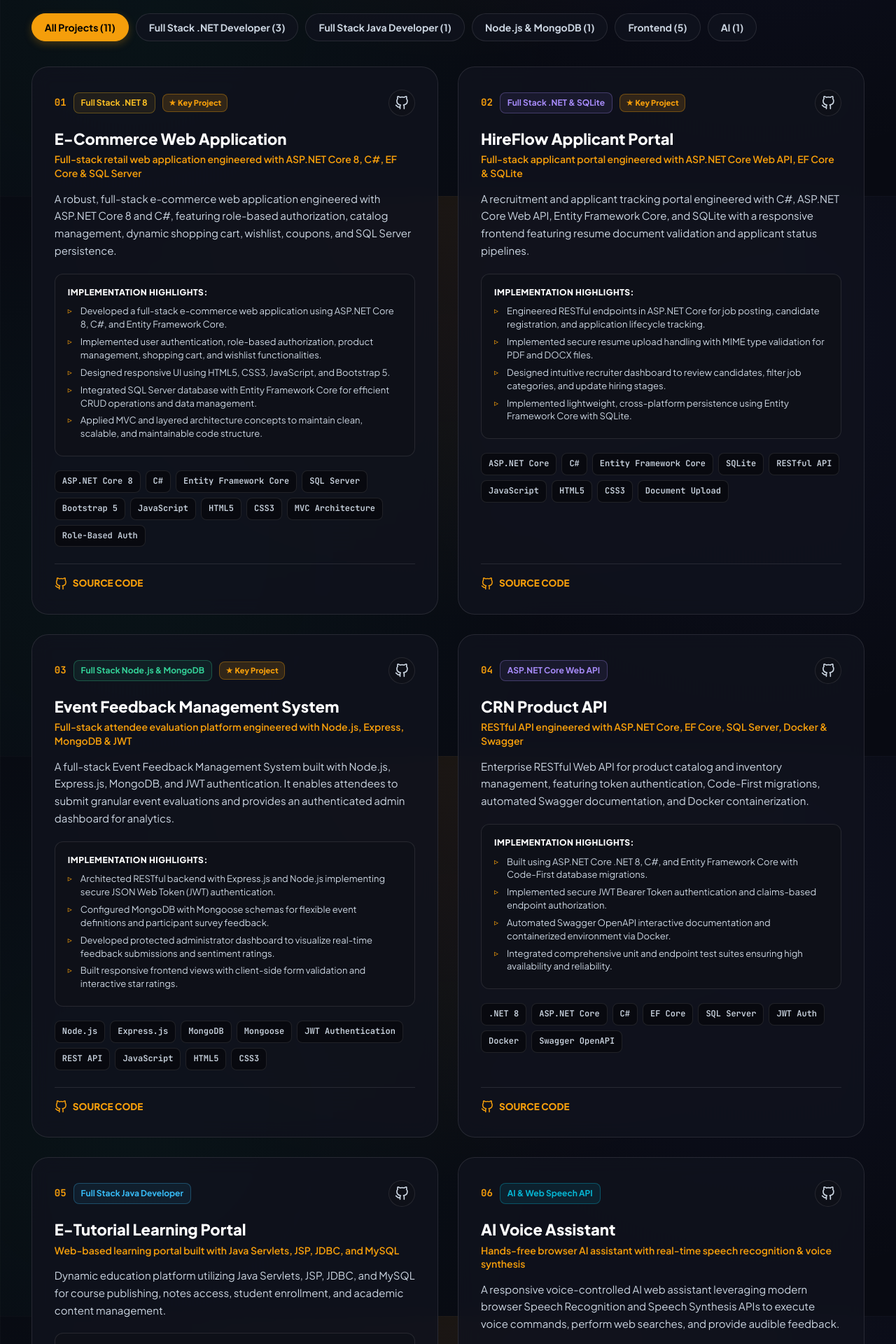
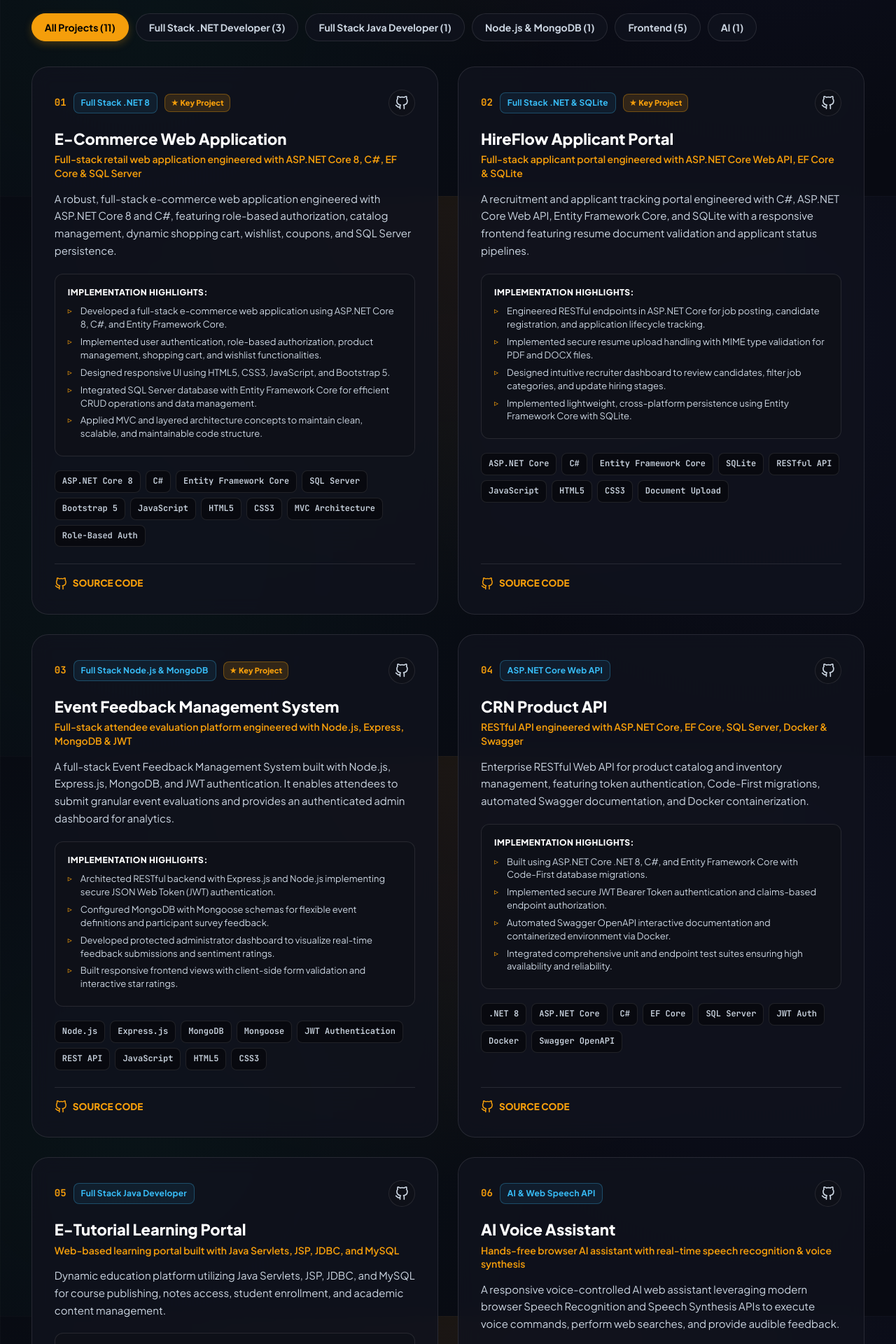
Before and after one commit to Anand9899/Portfolio, a React (Vite) app: page / in a window 1280 px wide. Shown: the part 6920-8840 px from the top of the page at 70% size. Built offline with nearby package versions, Linux system fonts and the light colour scheme.

Commit message:
style(projects): unify all project category badges to single clean sky-blue style

```diff
--- a/src/App.css
+++ b/src/App.css
@@ -1770,47 +1770,18 @@
 .project-badge {
   font-size: 12px;
   font-weight: 700;
-  color: var(--text-muted);
-  background: var(--bg-secondary);
+  color: #38bdf8;
+  background: rgba(56, 189, 248, 0.08);
+  border: 1px solid rgba(56, 189, 248, 0.3);
   padding: 4px 10px;
   border-radius: var(--radius-sm);
-  border: 1px solid var(--card-border);
-}
-
-.project-badge.badge-dotnet {
-  color: #a78bfa;
-  border-color: rgba(167, 139, 250, 0.3);
-  background: rgba(167, 139, 250, 0.08);
-}
-
-.project-badge.badge-fullstack {
-  color: #fbbf24;
-  border-color: rgba(251, 191, 36, 0.3);
-  background: rgba(251, 191, 36, 0.08);
-}
-
-.project-badge.badge-nodejs {
-  color: #34d399;
-  border-color: rgba(52, 211, 153, 0.3);
-  background: rgba(52, 211, 153, 0.08);
-}
-
-.project-badge.badge-java {
-  color: #38bdf8;
-  border-color: rgba(56, 189, 248, 0.3);
-  background: rgba(56, 189, 248, 0.08);
-}
-
-.project-badge.badge-frontend {
-  color: #f472b6;
-  border-color: rgba(244, 114, 182, 0.3);
-  background: rgba(244, 114, 182, 0.08);
-}
-
-.project-badge.badge-ai {
-  color: #06b6d4;
-  border-color: rgba(6, 182, 212, 0.35);
-  background: rgba(6, 182, 212, 0.1);
+  letter-spacing: 0.2px;
+}
+
+.app.light .project-badge {
+  color: #0284c7;
+  background: rgba(2, 132, 199, 0.08);
+  border-color: rgba(2, 132, 199, 0.28);
 }
 
 .featured-pill {
```
